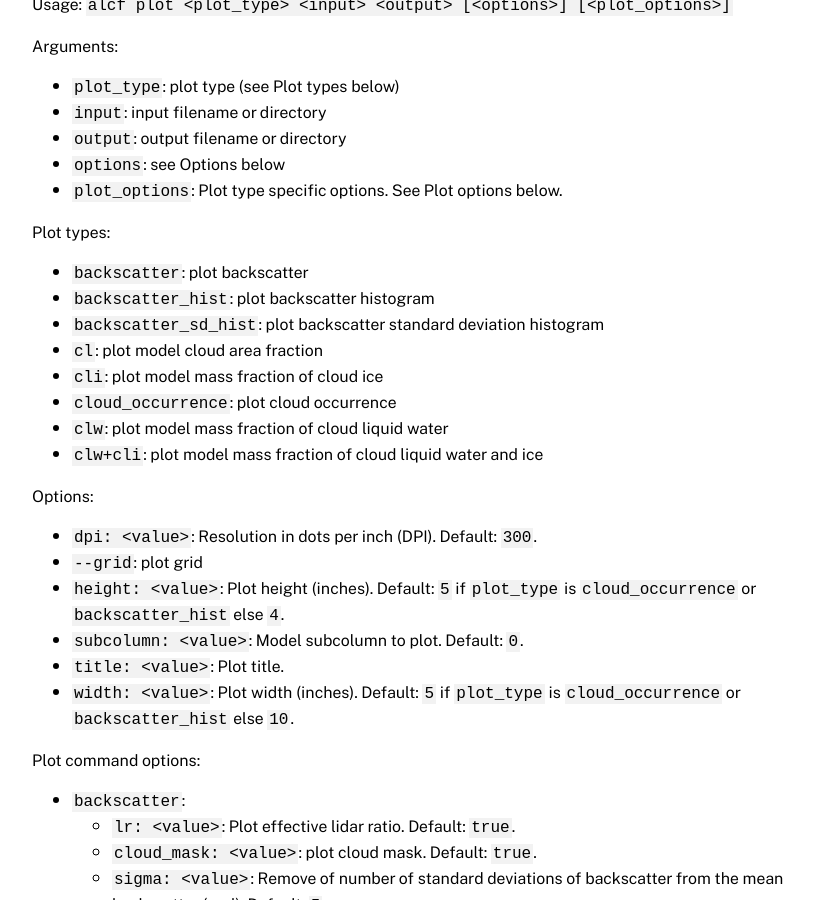
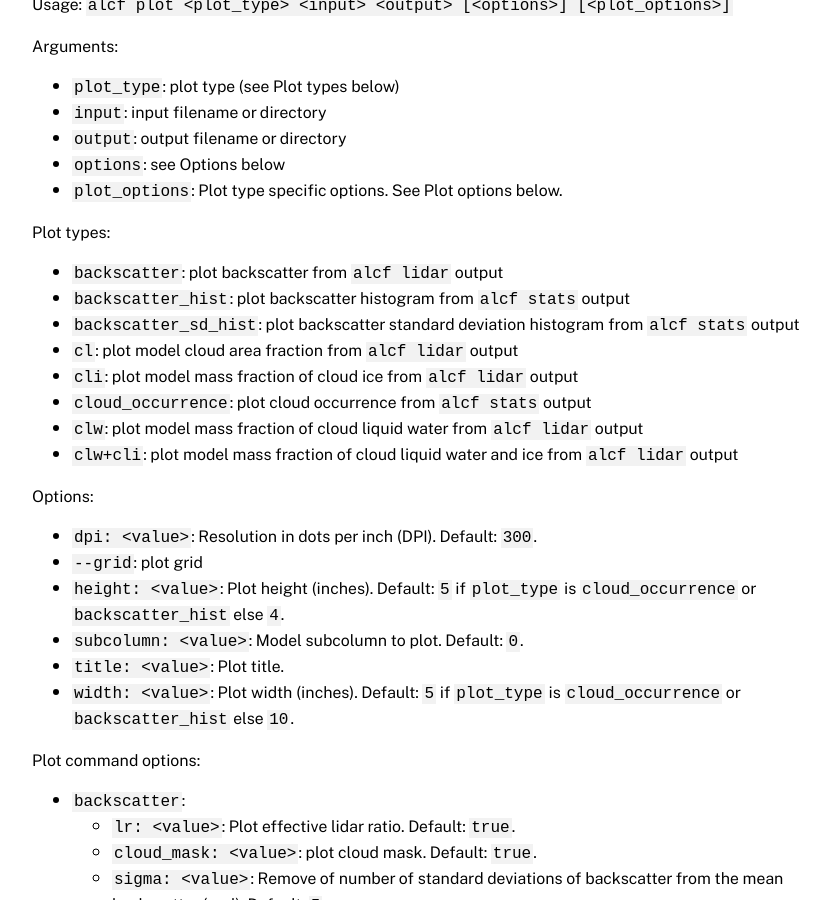
Before and after one commit to alcf-lidar/alcf-lidar.github.io, a Jekyll site: the page built from documentation/cli/cmd_plot.md, in a window 1280 px wide and 900 px high, scrolled down 458 px. Shown: the whole window, without its empty margins (208-1038 px from the left). Built offline with Jekyll 4.4.1, drawn with Linux system fonts in a browser that asks for light colours; some of the changed text lies outside the part shown.

Commit message:
Update documentation

```diff
--- a/_includes/cmd_plot.md
+++ b/_includes/cmd_plot.md
@@ -13,14 +13,17 @@ Arguments:
 
 Plot types:
 
-- `backscatter`: plot backscatter
-- `backscatter_hist`: plot backscatter histogram
-- `backscatter_sd_hist`: plot backscatter standard deviation histogram
-- `cl`: plot model cloud area fraction
-- `cli`: plot model mass fraction of cloud ice
-- `cloud_occurrence`: plot cloud occurrence
-- `clw`: plot model mass fraction of cloud liquid water
-- `clw+cli`: plot model mass fraction of cloud liquid water and ice
+- `backscatter`: plot backscatter from `alcf lidar` output
+- `backscatter_hist`: plot backscatter histogram from `alcf stats` output
+- `backscatter_sd_hist`: plot backscatter standard deviation histogram from
+  `alcf stats` output
+- `cl`: plot model cloud area fraction from `alcf lidar` output
+- `cli`: plot model mass fraction of cloud ice from `alcf lidar` output
+- `cloud_occurrence`: plot cloud occurrence from `alcf stats` output
+- `clw`: plot model mass fraction of cloud liquid water from `alcf lidar`
+  output
+- `clw+cli`: plot model mass fraction of cloud liquid water and ice from
+  `alcf lidar` output
 
 Options:
 
@@ -84,3 +87,10 @@ Plot command options:
     - `lw: <value>`: Line width. Default: `1`.
     - `xlim: { <min> <max> }`: x axis limits (%). Default: `{ 0 100 }`.
     - `zlim: { <min> <max> }`: z axis limits (m). Default: `{ 0 15 }`.
+
+Examples:
+
+Plot backscatter from processed Vaisala CL51 data in `alcf_cl51_lidar`
+and store the output in the directory `alcf_cl51_backscatter`.
+
+    alcf plot backscatter alcf_cl51_lidar alcf_cl51_backscatter
```
